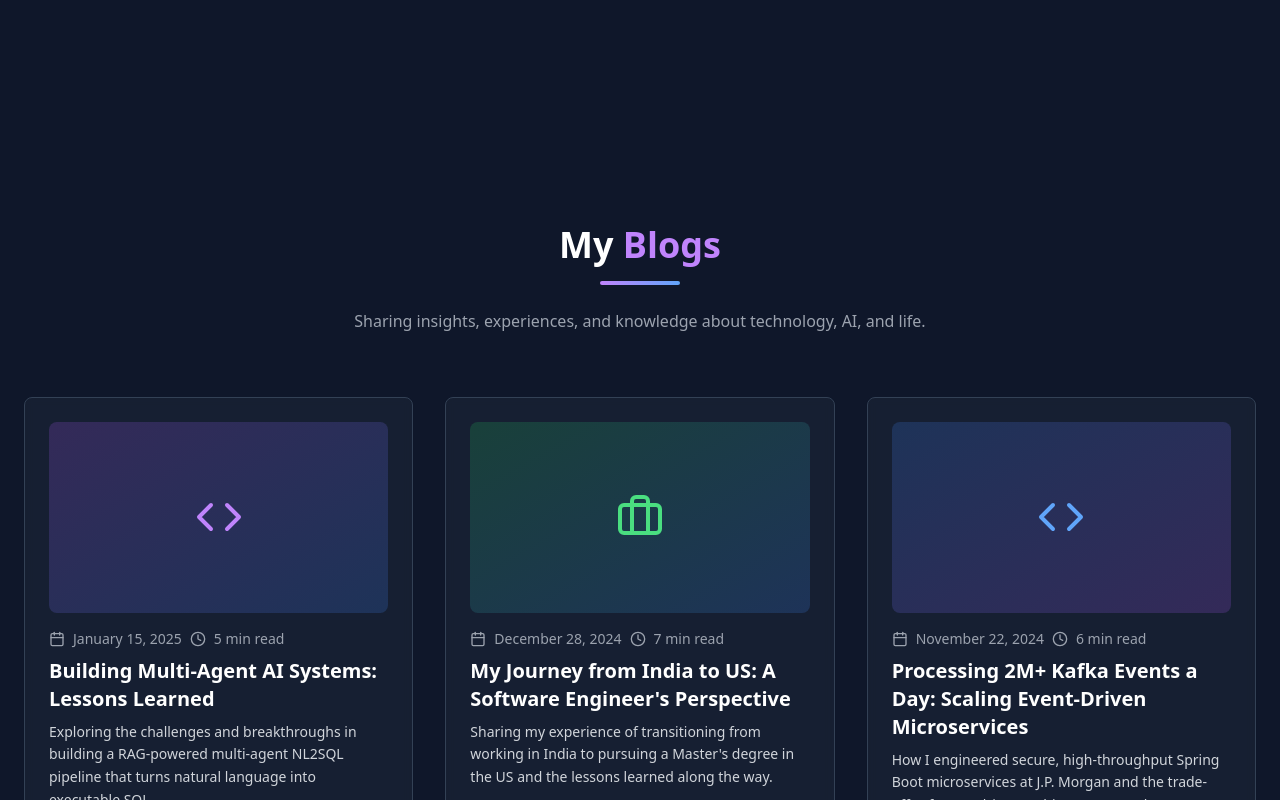
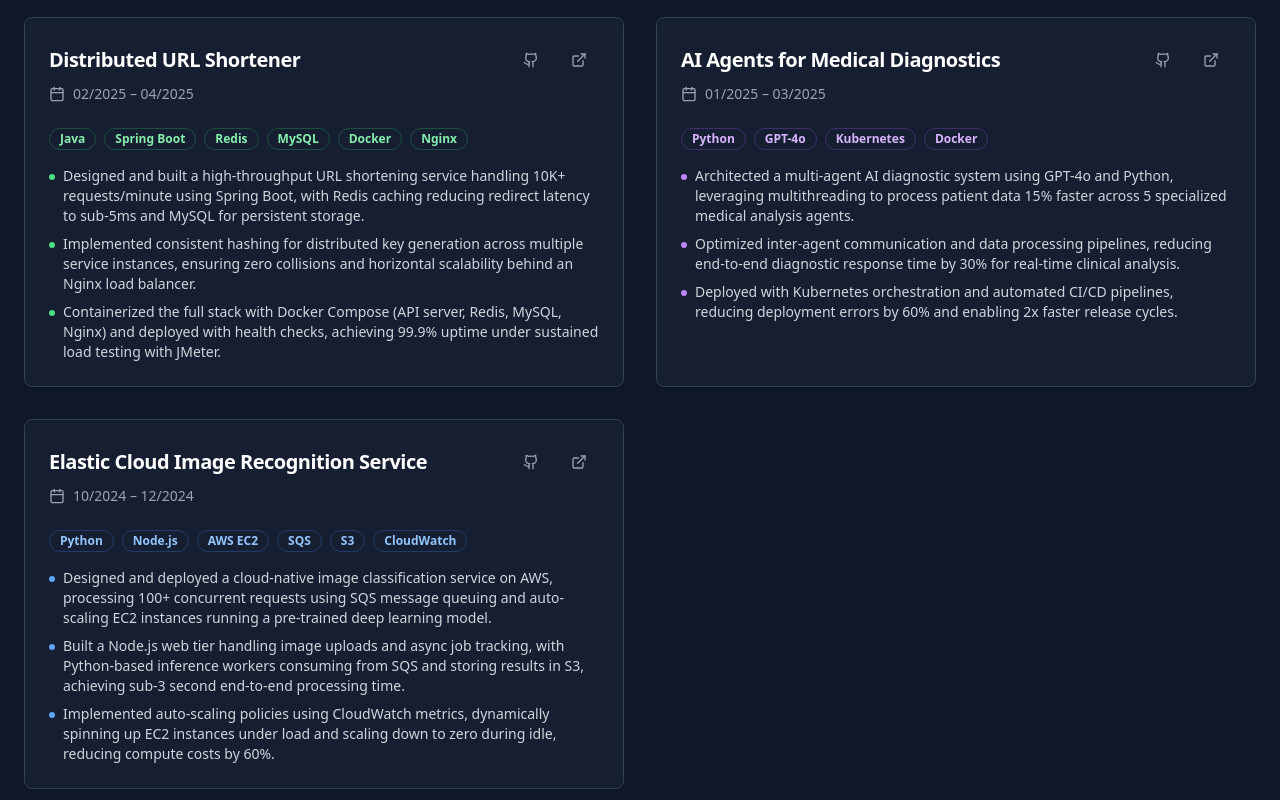
Before and after one commit to giridhar248/Personal-Portfolio, a Next.js app: page / in a window 1280 px wide. Shown: the part 4940-5740 px from the top of the page. Built offline with nearby package versions, Linux system fonts and the light colour scheme.

Commit message:
feat: add project cards for distributed URL shortener and AI agents for medical diagnostics
Co-authored-by: Giridhar Reddy Mekapothula <88219987+giridhar248@users.noreply.github.com>

```diff
--- a/portfolio.tsx
+++ b/portfolio.tsx
@@ -733,6 +733,177 @@ export default function Portfolio() {
                 </div>
               </CardContent>
             </Card>
+
+            <Card className="bg-slate-800/50 border-slate-700 backdrop-blur-sm hover:bg-slate-800/70 transition-all duration-300 group">
+              <CardHeader>
+                <div className="flex items-center justify-between">
+                  <CardTitle className="text-xl text-white group-hover:text-purple-400 transition-colors">
+                    Distributed URL Shortener
+                  </CardTitle>
+                  <div className="flex space-x-2">
+                    <Button variant="ghost" size="sm" className="text-gray-400 hover:text-purple-400">
+                      <Github className="w-4 h-4" />
+                    </Button>
+                    <Button variant="ghost" size="sm" className="text-gray-400 hover:text-purple-400">
+                      <ExternalLink className="w-4 h-4" />
+                    </Button>
+                  </div>
+                </div>
+                <div className="flex items-center space-x-2 text-gray-400 text-sm">
+                  <Calendar className="w-4 h-4" />
+                  <span>02/2025 – 04/2025</span>
+                </div>
+              </CardHeader>
+              <CardContent>
+                <div className="space-y-4">
+                  <div className="flex flex-wrap gap-2">
+                    {["Java", "Spring Boot", "Redis", "MySQL", "Docker", "Nginx"].map((tech) => (
+                      <Badge key={tech} variant="outline" className="border-green-500/30 text-green-300">
+                        {tech}
+                      </Badge>
+                    ))}
+                  </div>
+                  <ul className="space-y-2 text-gray-300 text-sm">
+                    <li className="flex items-start space-x-2">
+                      <div className="w-1.5 h-1.5 bg-green-400 rounded-full mt-2 flex-shrink-0"></div>
+                      <span>
+                        Designed and built a high-throughput URL shortening service handling 10K+ requests/minute using
+                        Spring Boot, with Redis caching reducing redirect latency to sub-5ms and MySQL for persistent
+                        storage.
+                      </span>
+                    </li>
+                    <li className="flex items-start space-x-2">
+                      <div className="w-1.5 h-1.5 bg-green-400 rounded-full mt-2 flex-shrink-0"></div>
+                      <span>
+                        Implemented consistent hashing for distributed key generation across multiple service instances,
+                        ensuring zero collisions and horizontal scalability behind an Nginx load balancer.
+                      </span>
+                    </li>
+                    <li className="flex items-start space-x-2">
+                      <div className="w-1.5 h-1.5 bg-green-400 rounded-full mt-2 flex-shrink-0"></div>
+                      <span>
+                        Containerized the full stack with Docker Compose (API server, Redis, MySQL, Nginx) and deployed
+                        with health checks, achieving 99.9% uptime under sustained load testing with JMeter.
+                      </span>
+                    </li>
+                  </ul>
+                </div>
+              </CardContent>
+            </Card>
+
+            <Card className="bg-slate-800/50 border-slate-700 backdrop-blur-sm hover:bg-slate-800/70 transition-all duration-300 group">
+              <CardHeader>
+                <div className="flex items-center justify-between">
+                  <CardTitle className="text-xl text-white group-hover:text-purple-400 transition-colors">
+                    AI Agents for Medical Diagnostics
+                  </CardTitle>
+                  <div className="flex space-x-2">
+                    <Button variant="ghost" size="sm" className="text-gray-400 hover:text-purple-400">
+                      <Github className="w-4 h-4" />
+                    </Button>
+                    <Button variant="ghost" size="sm" className="text-gray-400 hover:text-purple-400">
+                      <ExternalLink className="w-4 h-4" />
+                    </Button>
+                  </div>
+                </div>
+                <div className="flex items-center space-x-2 text-gray-400 text-sm">
+                  <Calendar className="w-4 h-4" />
+                  <span>01/2025 – 03/2025</span>
+                </div>
+              </CardHeader>
+              <CardContent>
+                <div className="space-y-4">
+                  <div className="flex flex-wrap gap-2">
+                    {["Python", "GPT-4o", "Kubernetes", "Docker"].map((tech) => (
+                      <Badge key={tech} variant="outline" className="border-purple-500/30 text-purple-300">
+                        {tech}
+                      </Badge>
+                    ))}
+                  </div>
+                  <ul className="space-y-2 text-gray-300 text-sm">
+                    <li className="flex items-start space-x-2">
+                      <div className="w-1.5 h-1.5 bg-purple-400 rounded-full mt-2 flex-shrink-0"></div>
+                      <span>
+                        Architected a multi-agent AI diagnostic system using GPT-4o and Python, leveraging multithreading
+                        to process patient data 15% faster across 5 specialized medical analysis agents.
+                      </span>
+                    </li>
+                    <li className="flex items-start space-x-2">
+                      <div className="w-1.5 h-1.5 bg-purple-400 rounded-full mt-2 flex-shrink-0"></div>
+                      <span>
+                        Optimized inter-agent communication and data processing pipelines, reducing end-to-end
+                        diagnostic response time by 30% for real-time clinical analysis.
+                      </span>
+                    </li>
+                    <li className="flex items-start space-x-2">
+                      <div className="w-1.5 h-1.5 bg-purple-400 rounded-full mt-2 flex-shrink-0"></div>
+                      <span>
+                        Deployed with Kubernetes orchestration and automated CI/CD pipelines, reducing deployment errors
+                        by 60% and enabling 2x faster release cycles.
+                      </span>
+                    </li>
+                  </ul>
+                </div>
+              </CardContent>
+            </Card>
+
+            <Card className="bg-slate-800/50 border-slate-700 backdrop-blur-sm hover:bg-slate-800/70 transition-all duration-300 group">
+              <CardHeader>
+                <div className="flex items-center justify-between">
+                  <CardTitle className="text-xl text-white group-hover:text-purple-400 transition-colors">
+                    Elastic Cloud Image Recognition Service
+                  </CardTitle>
+                  <div className="flex space-x-2">
+                    <Button variant="ghost" size="sm" className="text-gray-400 hover:text-purple-400">
+                      <Github className="w-4 h-4" />
+                    </Button>
+                    <Button variant="ghost" size="sm" className="text-gray-400 hover:text-purple-400">
+                      <ExternalLink className="w-4 h-4" />
+                    </Button>
+                  </div>
+                </div>
+                <div className="flex items-center space-x-2 text-gray-400 text-sm">
+                  <Calendar className="w-4 h-4" />
+                  <span>10/2024 – 12/2024</span>
+                </div>
+              </CardHeader>
+              <CardContent>
+                <div className="space-y-4">
+                  <div className="flex flex-wrap gap-2">
+                    {["Python", "Node.js", "AWS EC2", "SQS", "S3", "CloudWatch"].map((tech) => (
+                      <Badge key={tech} variant="outline" className="border-blue-500/30 text-blue-300">
+                        {tech}
+                      </Badge>
+                    ))}
+                  </div>
+                  <ul className="space-y-2 text-gray-300 text-sm">
+                    <li className="flex items-start space-x-2">
+                      <div className="w-1.5 h-1.5 bg-blue-400 rounded-full mt-2 flex-shrink-0"></div>
+                      <span>
+                        Designed and deployed a cloud-native image classification service on AWS, processing 100+
+                        concurrent requests using SQS message queuing and auto-scaling EC2 instances running a
+                        pre-trained deep learning model.
+                      </span>
+                    </li>
+                    <li className="flex items-start space-x-2">
+                      <div className="w-1.5 h-1.5 bg-blue-400 rounded-full mt-2 flex-shrink-0"></div>
+                      <span>
+                        Built a Node.js web tier handling image uploads and async job tracking, with Python-based
+                        inference workers consuming from SQS and storing results in S3, achieving sub-3 second end-to-end
+                        processing time.
+                      </span>
+                    </li>
+                    <li className="flex items-start space-x-2">
+                      <div className="w-1.5 h-1.5 bg-blue-400 rounded-full mt-2 flex-shrink-0"></div>
+                      <span>
+                        Implemented auto-scaling policies using CloudWatch metrics, dynamically spinning up EC2 instances
+                        under load and scaling down to zero during idle, reducing compute costs by 60%.
+                      </span>
+                    </li>
+                  </ul>
+                </div>
+              </CardContent>
+            </Card>
           </div>
         </section>
 
```
